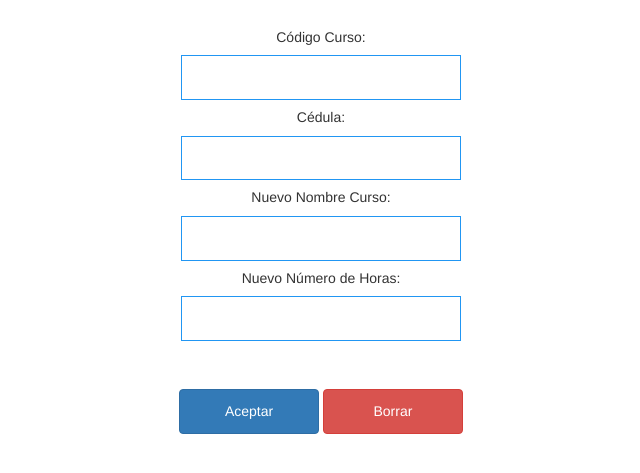
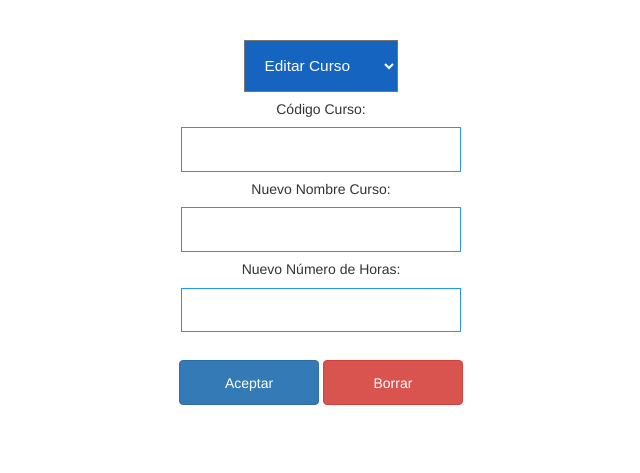
Before and after one commit to kerlinserna/ProyectoPHP_U, a PHP site: page /Controller/ctrlEditCourse.php in a window 1280 px wide. Shown: the part 221-694 px from the top of the page, without its empty margins (319-959 px from the left). Run offline with PHP 8.4, Linux system fonts and the light colour scheme; the visitor is signed in with stand-in values (Sample User, id 1); data that the repository does not hold is empty; some libraries are stand-ins or nearby versions.

Commit message:
proyecto terminado

```diff
--- a/Controller/ctrlEditCourse.php
+++ b/Controller/ctrlEditCourse.php
@@ -1,13 +1,41 @@
 <?php
 
 	require '../Models/clsConx.php';
+	$con=conectar();
 	require '../Models/clseditCourse.php';
-	$con=conectar();
-	$cursos=getcursos($con);
-	require '../Views/editCourse.php';
-
 	if (isset($_POST['aceptar']))
 	{
-		actualizarCurso($con);
+		$codcurso=$_POST['codcurso'];
+		$nombre=$_POST['nombre'];
+		$horas=$_POST['horas'];
+		$opcion=$_POST['opcion'];
+
+		if (validarCodigo($con,$codcurso,$nombre,$horas))
+		{
+			if ($opcion=='edit')
+			{
+			$con=conectar();
+			actualizarCurso($con,$codcurso,$nombre,$horas);
+			}elseif ($opcion=="insert")
+			{
+			   $con=conectar();
+			   insertarCurso($con,$codcurso,$nombre,$horas);
+			}
+			else
+			{
+				$con=conectar();
+				eliminarCurso($con,$codcurso);
+			}
+		}
+		else
+		{
+		header("Location:../Controller/ctrlEditCourse.php?Mensaje=Este código no existe");
+		}
 	}
+	else
+	{
+		$cursos=getcursos($con);
+		require '../Views/editCourse.php';
+	}
+
  ?>
--- a/Models/clsConx.php
+++ b/Models/clsConx.php
@@ -15,6 +15,7 @@
 	   } catch (Exception $e) {
 	   	echo "Error de Conexión ".$e->getMessage()."\n";
 		}
+		return $conexion;
 	}
    function CerrarConx( $conexion )
     {
--- a/Views/editCourse.php
+++ b/Views/editCourse.php
@@ -15,10 +15,13 @@ session_start();
 	<link rel="stylesheet" href="https://maxcdn.bootstrapcdn.com/bootstrap/3.3.5/css/bootstrap.min.css">
 	<link rel="stylesheet" href="../css/normalize.css">
 	<link rel="stylesheet" href="../css/editcourses.css">
+  <script src="https://code.jquery.com/jquery-1.11.2.min.js">
+  </script>
+  <script src="http://maxcdn.bootstrapcdn.com/bootstrap/3.3.5/js/bootstrap.min.js"></script>
 	<link rel="icon" type="image/x-icon" href="https://cdn4.iconfinder.com/data/icons/logos-3/504/php-512.png">
 	</head>
 	<body>
-	<form action="../Controller/ctrlRegistro.php" method="POST" name="reg" class="reg">
+	<form action="../Controller/ctrlEditCourse.php" method="POST" name="reg" class="reg">
     <img src="../img/me.png" id="yo"/>
   <h2>editar cursos</h2>
   <div class="container">
@@ -36,7 +39,7 @@ session_start();
 		foreach($cursos as $fila )
 		 {
 		 	//Cargar cargos de empleado al combo
-		   	echo "<tr>";
+		  echo "<tr>";
 			echo "<td>".$fila['codigo_curso']."</td>";
 			echo "<td>".$fila['titulo_curso']."</td>";
 			echo "<td>".$fila['nhoras_curso']."</td>";
@@ -48,34 +51,47 @@ session_start();
     </tbody>
   </table>
 </div>
+   <br>
   <?php
+  if (isset($_REQUEST["Mensaje"])) {
 
-	if (isset($_REQUEST["Mensaje"])) {
-
-	  $mensaje=$_REQUEST["Mensaje"];
-	  echo "<p>$mensaje</p>";
-	}
+    $mensaje=$_REQUEST["Mensaje"];
+    echo "<div class='alert alert-info' id='myAlert'>";
+    echo "<a href='#'' class='close'>&times;</a>";
+    echo "<img src='../img/me.png'>";
+    echo "<h4><strong>Información!</strong></h4>";
+    echo "<h5>$mensaje</h5>";
+  }
  ?>
+  </div>
+  <select name="opcion" class="combobox">
+  <option value="edit">Editar Curso</option>
+  <option value="delete">Eliminar Curso</option>
+  <option value="insert">Insertar Curso</option>
+  </select>
     <div class="question">
   <h5>Código Curso:</h5>
-    <input type="text" name="codempl" class="inputs" required/>
+    <input type="text" name="codcurso" class="inputs" required/>
   </div>
     <div class="question">
-  <h5>Cédula:</h5>
-    <input type="text" name="cedula" class="inputs" required/>
-  </div>
    <h5>Nuevo Nombre Curso:</h5>
-    <input type="text" name="cedula" class="inputs" required/>
+    <input type="text" name="nombre" class="inputs" required/>
   </div>
    <h5>Nuevo Número de Horas:</h5>
-    <input type="text" name="cedula" class="inputs" required/>
+    <input type="text" name="horas" class="inputs" required/>
   </div>
-  <br>
   <br>
   <div class="margin">
 <input type="submit" name="aceptar" value="Aceptar" class="btn btn-primary">
 <input type="reset" name="borrar" value="Borrar" class="btn btn-danger">
 </div>
 </form>
+<script>
+$(document).ready(function(){
+    $(".close").click(function(){
+    $("#myAlert").alert("close");
+    });
+});
+</script>
 </body>
 </html>
--- a/css/editcourses.css
+++ b/css/editcourses.css
@@ -28,3 +28,17 @@ h2
 	width: 10em;
 	height: 3.2em;
 }
+.alert h5
+{
+	text-transform: uppercase;
+	color: #D50000;
+}
+.combobox
+{
+	background-color:#1565C0;
+	font-size: 1.1em;
+	color: #ffffff;
+	font-family: 'Montserrat Alternates', sans-serif;
+	padding: 1em;
+	cursor: pointer;
+}
```
Also changed, not shown: Models/clseditCourse.php (+75 -13 lines).
